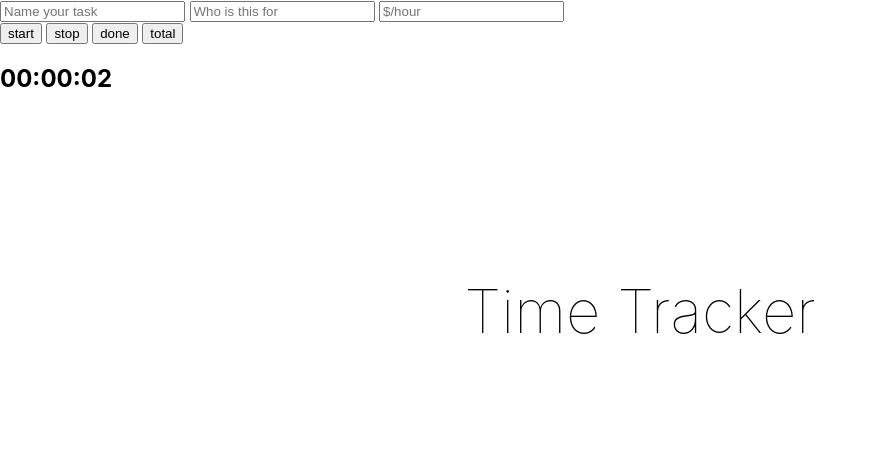
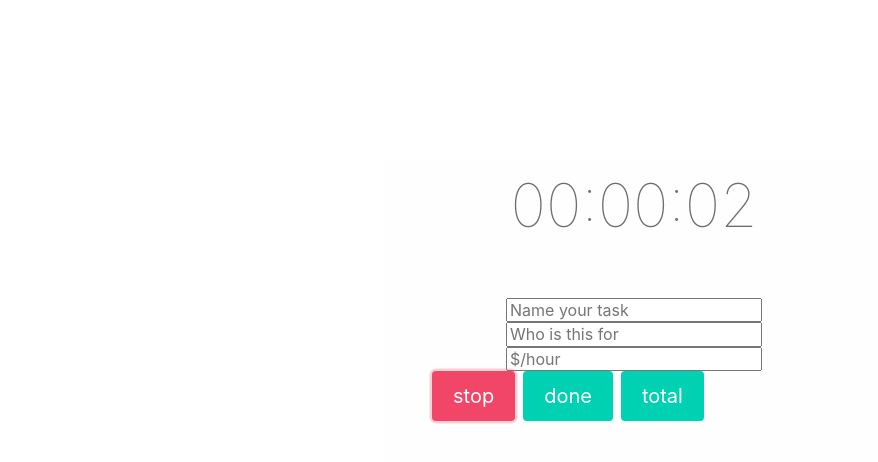
Before and after one commit to tomatesoup/invoicing-app, an Electron app: page index.html in a window 1280 px wide. Both pictures are taken after a click on the button "start". Shown: the whole page, without its empty margins (0-878 px from the left). Drawn offline with nearby package versions, Linux system fonts and the light colour scheme.

Commit message:
Added bulma css framework, unified start/stop buttons, disabled done and total buttons, fixed timer css, refactored js functions

```diff
--- a/app.js
+++ b/app.js
@@ -16,18 +16,20 @@ var EMPTY_TIMER = {
   seconds: 0
 }
 
-var h2 = document.getElementsByTagName('h2')[0],
+var h1 = document.getElementsByTagName('h1')[0],
+    timeElement = document.getElementsByTagName('time')[0],
     list = document.getElementsByTagName('ul')[0],
-    start = document.getElementById('start'),
-    stop = document.getElementById('stop'),
+    main = document.querySelector('#main-button'),
+    done = document.getElementById('done'),
     total = document.getElementById('total'),
     form = document.querySelector('#form'),
     create = document.getElementById('create-invoice'),
+    p = document.getElementById('total-hours'),
     seconds = 0,
     minutes = 0,
     hours = 0,
     time = {},
-    interval,
+    interval = null,
     billableHours = [];
 
 create.style.display = 'none';
@@ -43,15 +45,24 @@ function countUp() {
     }
   }
   time = { hours: hours, minutes: minutes, seconds: seconds };
-  h2.textContent = formatTime(time);
+  timeElement.textContent = formatTime(time);
 }
 
 function formatTime(t) {
   return (t.hours ? (t.hours > 9 ? t.hours : '0' + t.hours) : '00') + ':' + (t.minutes ? (t.minutes > 9 ? t.minutes : '0' + t.minutes) : '00') + ':' + (t.seconds > 9 ? t.seconds : '0'+ t.seconds);
 }
 
-function timer() {
+function startTimer() {
   interval = setInterval(countUp, 1000);
+  main.classList.add('is-danger');
+  main.textContent = 'stop';
+}
+
+function stopTimer() {
+  clearInterval(interval);
+  interval = null;
+  main.classList.remove('is-danger');
+  main.textContent = 'start';
 }
 
 function createTaskItem(values) {
@@ -67,6 +78,11 @@ function createTaskItem(values) {
 }
 
 function update(s) {
+  if (!s.tasks.length) {
+    total.classList.add('is-disabled');
+  } else {
+    total.classList.remove('is-disabled');
+  }
   list.innerHTML = '';
   _.forEach(_.map(s.tasks, createTaskItem), function(element) {
     list.appendChild(element);
@@ -75,28 +91,29 @@ function update(s) {
 
 form.addEventListener('submit', function(e) {
   e.preventDefault();
-  clearInterval(interval);
+  stopTimer();
   var taskObj = serialize(form, true);
   taskObj.time = Object.assign({}, time);
   state.tasks.push(taskObj);
   update(state);
   form.reset();
-  h2.textContent = '00:00:00';
+  done.classList.add('is-disabled');
+  timeElement.textContent = '00:00:00';
   seconds = 0;
   minutes = 0;
   hours = 0;
 });
 
-start.onclick = function() {
-  timer();
-}
-
-stop.onclick = function() {
-  clearInterval(interval);
+main.onclick = function() {
+  done.classList.remove('is-disabled');
+  if (interval === null) {
+    startTimer();
+  } else {
+    stopTimer();
+  }
 }
 
 function displayTotal(total) {
-  var p = document.createElement('p');
   p.textContent = 'Total hours: ' + total;
   return p;
 }
@@ -109,6 +126,8 @@ function timeConverter(t) {
 }
 
 total.onclick = function() {
+  this.classList.add('is-disabled');
+
   var totalTime = _.reduce(state.tasks, function(pile, task) {
     return {
       hours: pile.hours + task.time.hours,
--- a/index.css
+++ b/index.css
@@ -6,9 +6,24 @@ body {
 
 body {
 	font-family: -apple-system, 'Helvetica Neue', Helvetica, sans-serif;
+  background-color: #f6f8f8;
+  color: #6d6d6d;
 }
 
-header {
+body {
+  font-family: -apple-system, 'Helvetica Neue', Helvetica, sans-serif;
+  background-color: #fefefe;
+  color: #6d6d6d;
+  margin: 0 auto;
+  position: absolute;
+	width: 500px;
+	height: 500px;
+	top: 20%;
+	left: 30%;
+	text-align: center;
+}
+
+/*header {
 	position: absolute;
 	width: 500px;
 	height: 250px;
@@ -17,7 +32,7 @@ header {
 	margin-top: -125px;
 	margin-left: -250px;
 	text-align: center;
-}
+}*/
 
 header h1 {
 	font-size: 60px;
@@ -25,3 +40,29 @@ header h1 {
 	margin: 0;
 	padding: 0;
 }
+
+/*.btn {
+    height: 40px;
+    padding: 10px 20px;
+    font-size: 14px;
+    color: #fefefe;
+    background-color: #44a5c9;
+    text-transform: uppercase;
+    letter-spacing: 1px;
+    font-family: "Proxima Nova", "Helvetica Neue", sans-serif;
+    border: none;
+    border-radius: 3px;
+}
+
+.btn:hover {
+  background-color: #3fbced;
+}*/
+
+.create-invoice {
+  background-color: #00B289;
+}
+
+ul {
+  list-style: none;
+  padding: 0;
+}
--- a/index.html
+++ b/index.html
@@ -3,29 +3,32 @@
 	<head>
 		<meta charset="utf-8">
 		<title>Time Tracking and Invoicing</title>
+    <link rel="stylesheet" href="https://fonts.googleapis.com/css?family=Roboto:300,300italic,700,700italic">
+    <link rel="stylesheet" href="https://cdnjs.cloudflare.com/ajax/libs/normalize/3.0.3/normalize.css">
+    <link rel="stylesheet" href="https://cdnjs.cloudflare.com/ajax/libs/bulma/0.0.14/css/bulma.min.css">
 		<link rel="stylesheet" href="index.css">
 	</head>
 	<body>
 		<div class="container">
 			<header>
-				<h1>Time Tracker</h1>
+				<h1><time>00:00:00</time></h1>
 			</header>
-			<section class="main">
+			<div class="section">
 				<form id="form">
 			    <input type="text" name="task" placeholder="Name your task">
 			    <input type="text" name="client" placeholder="Who is this for">
 			    <input type="text" name="rate" placeholder="$/hour">
           <div class="buttons">
-            <button type="button" id="start">start</button>
-            <button type="button" id="stop">stop</button>
-            <input type="submit" value="done">
-            <button type="button" id="total">total</button>
+            <button type="button" id="main-button" class="button is-medium is-success start">start</button>
+            <!--<button type="button" id="stop" class="button is-medium is-primary is-danger">stop</button>-->
+            <input type="submit" value="done" id="done" class="button is-medium is-primary is-disabled">
+            <button type="button" id="total" class="button is-medium is-primary is-disabled">total</button>
 				  </div>
 			  </form>
-				<h2><time>00:00:00</time></h2>
 				<ul></ul>
-        <input type="submit" name="create-invoice" id="create-invoice" value="create invoice">
-			</section>
+        <p id="total-hours"></p>
+        <input type="submit" name="create-invoice" id="create-invoice" class="button is-medium is-primary create-invoice" value="create invoice">
+			</div>
 			<footer></footer>
 		</div>
 	</body>
--- a/package.json
+++ b/package.json
@@ -28,7 +28,8 @@
   "dependencies": {
     "electron-debug": "^0.5.0",
     "form-serialize": "^0.7.0",
-    "lodash": "^4.1.0"
+    "lodash": "^4.1.0",
+    "milligram": "^1.1.0"
   },
   "devDependencies": {
     "electron-packager": "^5.0.0",
```
